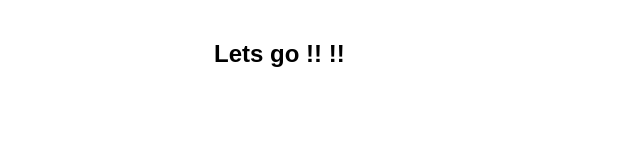
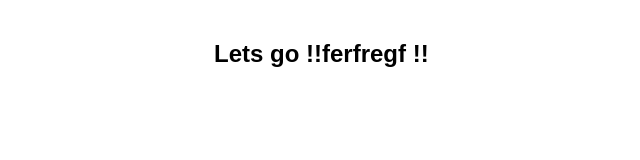
Before and after one commit to Sourav7888/my-first-static-web-app, a website: page src/index.html in a window 1280 px wide. Shown: the whole page, without its empty margins (106-746 px from the left). Drawn offline with Linux system fonts and the light colour scheme.

Commit message:
Update index.html

```diff
--- a/src/index.html
+++ b/src/index.html
@@ -10,7 +10,7 @@
 
 <body>
   <main>
-    <h2>Lets go !! !!</h2>
+    <h2>Lets go !!ferfregf !!</h2>
   </main>
 </body>
 
```
